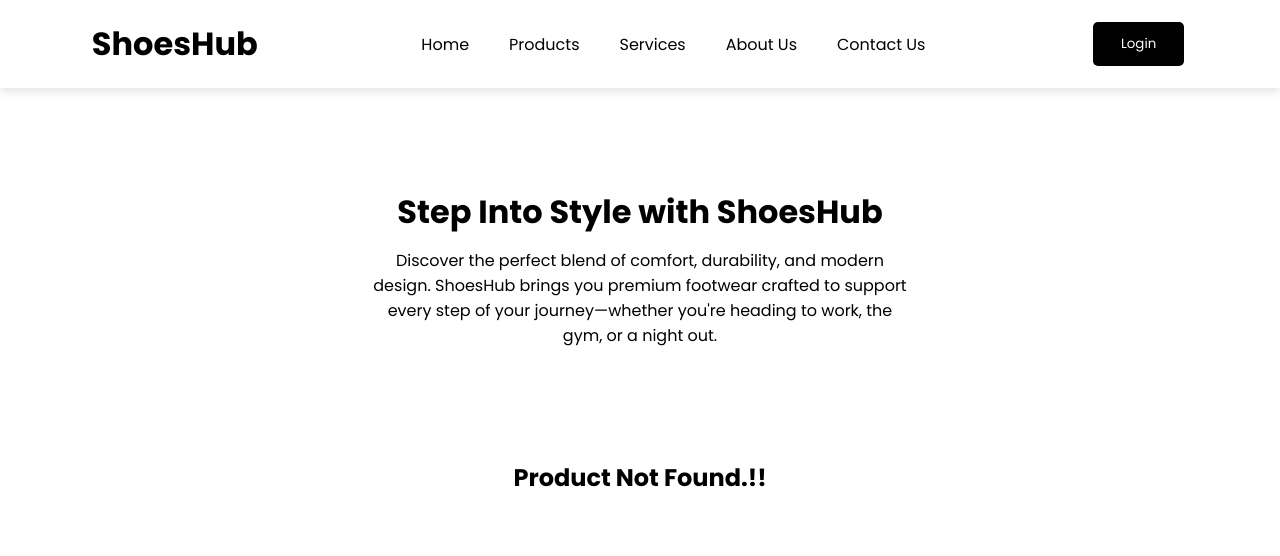
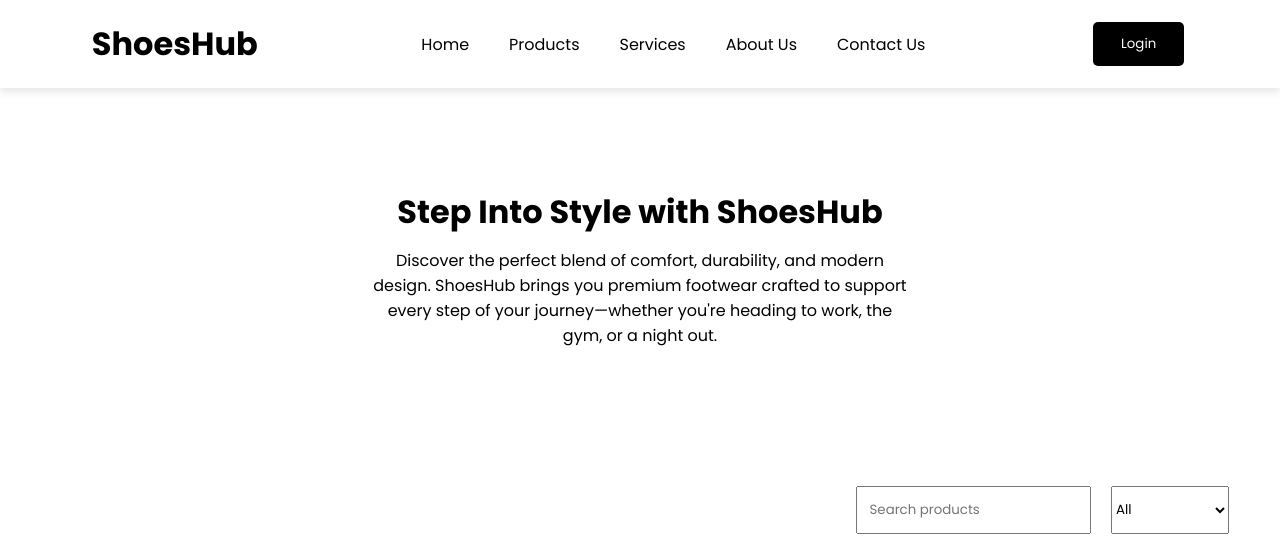
Before and after one commit to JAYANTI-THAKOR-941/shoes_hub, a React (Vite) app: page /products in a window 1280 px wide. Shown: the top 556 px of the page. Built offline with nearby package versions, Linux system fonts and the light colour scheme.

Commit message:
search and filter

```diff
--- a/src/admin/ProductManagement.jsx
+++ b/src/admin/ProductManagement.jsx
@@ -11,6 +11,7 @@
     const [name, setName] = useState("");
     const [description, setDescription] = useState("");
     const [longDescription, setLongDescription] = useState("");
+    const [category,setCategory] = useState("");
     const [price, setPrice] = useState("");
     const [image, setImage] = useState("");
 
@@ -29,7 +30,7 @@
         if (editId) {
             const updated = products.map((p) => {
                 if (p.id === editId) {
-                    return { id: editId, name, description, price, image }
+                    return { id: editId, name, description,longDescription,category, price, image }
                 }
                 return p;
             })
@@ -46,6 +47,7 @@
                 name: name,
                 description: description,
                 longDescription:longDescription,
+                category:category,
                 price: price,
                 image: image
             }
@@ -58,6 +60,7 @@
         setName("");
         setDescription("");
         setLongDescription("");
+        setCategory("");
         setPrice("");
         setImage("");
 
@@ -67,7 +70,8 @@
         setOpen(true);
         setName(p.name);
         setDescription(p.description);
-        setLongDescription(p.longDescription)
+        setLongDescription(p.longDescription);
+        setCategory(p.category);
         setPrice(p.price);
         setImage(p.image);
         setEditId(p.id);
@@ -111,6 +115,8 @@
 
                     <input type="text" name="longDescription" value={longDescription} onChange={(e) => setLongDescription(e.target.value)} placeholder="Enter product longDescription" />
 
+                    <input type="text" name="category" value={category} onChange={(e) => setCategory(e.target.value)} placeholder="Enter product category" />
+
                     <input type="text" name="price" value={price} onChange={(e) => setPrice(e.target.value)} placeholder="Enter product price" />
                     <input type="text" name="image" value={image} onChange={(e) => setImage(e.target.value)} placeholder="Enter product image" />
                     {editId ? <button>Update</button> : <button>Add Product</button>}
--- a/src/pages/Products.jsx
+++ b/src/pages/Products.jsx
@@ -1,11 +1,26 @@
-import React from 'react'
+import React, { useState } from 'react'
 import { useNavigate } from 'react-router-dom';
 
 const Products = () => {
 
   const navigate = useNavigate();
 
-  const products = JSON.parse(localStorage.getItem('products'));
+  // const products = JSON.parse(localStorage.getItem('products'));
+
+  const [products, setProducts] = useState(() => {
+    const allProducts = localStorage.getItem('products');
+    return allProducts ? JSON.parse(allProducts) : [];
+  });
+
+  const [search, setSearch] = useState("");
+  const [category, setCategory] = useState("all");
+
+  const filterdProducts = products.filter((p) => {
+    const matchSearch = p.name.toLowerCase().includes(search.toLowerCase());
+    const matchCategory = category === 'all' ? true : p.category.toLowerCase() === category;
+    return matchSearch && matchCategory;
+  })
+
 
   return (
     <div>
@@ -13,17 +28,28 @@
         <h1>Step Into Style with ShoesHub</h1>
         <p>Discover the perfect blend of comfort, durability, and modern design. ShoesHub brings you premium footwear crafted to support every step of your journey—whether you're heading to work, the gym, or a night out.</p>
       </div>
+      <div className="filter-container">
+        <input type="text" placeholder='Search products' onChange={(e) => setSearch(e.target.value)} />
+
+        <select name="category" value={category} onChange={(e) => setCategory(e.target.value)}>
+          <option value="all">All</option>
+          <option value="sneakers">Sneakers</option>
+          <option value="formal">Formal</option>
+          <option value="sports">Sports</option>
+        </select>
+      </div>
       <div className="product-container">
         {
-        !products ? <h2>Product Not Found.!!</h2> : <>
+          !filterdProducts ? <h2>Product Not Found.!!</h2> : <>
             {
-            products.map((p) => (
+              filterdProducts.map((p) => (
                 <div className="product-card" key={p.id}>
                   <img src={p.image} alt="" />
                   <h3>{p.name}</h3>
                   <p>{p.description}</p>
+                  <p>{p.category}</p>
                   <p>Price : ₹{p.price}</p>
-                <button className='cart-btn' onClick={()=>navigate(`/product/${p.id}`)}>View Details</button>
+                  <button className='cart-btn' onClick={() => navigate(`/product/${p.id}`)}>View Details</button>
                 </div>
               ))
             }
--- a/src/pages/main.css
+++ b/src/pages/main.css
@@ -107,3 +107,17 @@
 .explore-btn{
     padding: 12px 28px;
 }
+
+.filter-container{
+    display: flex;
+    justify-content: end;
+    margin: 2% 4%;
+    gap: 20px;
+}
+.filter-container input{
+    padding: 12px;
+    width: 20%;
+}
+.filter-container select{
+    width: 10%;
+}
```
Lines whose indentation alone changed are shown as unchanged.
